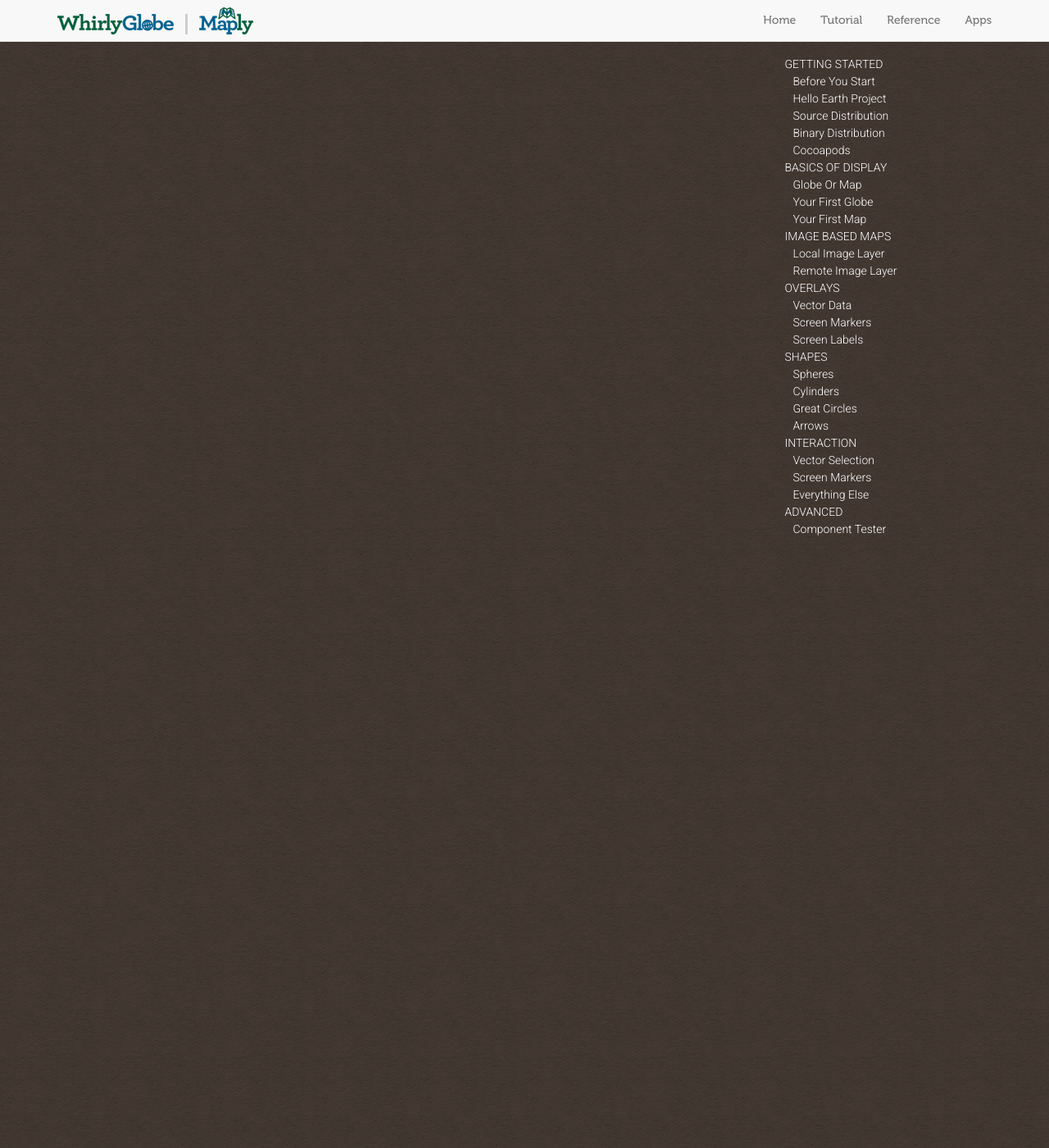
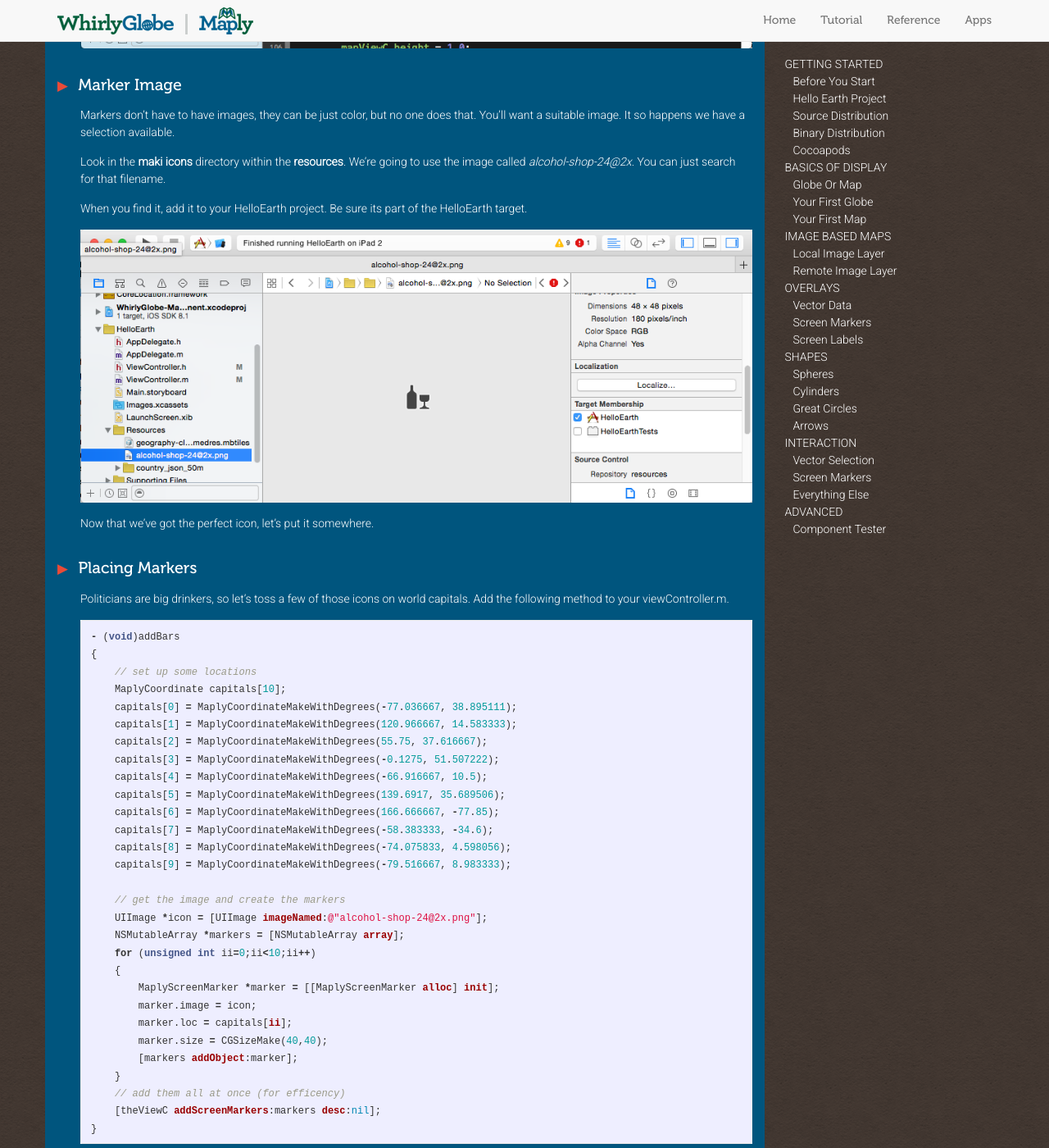
Before and after one commit to muruganandham/WhirlyGlobe-Maply-Site, a Jekyll site: the page built from tutorial/screen_markers.md, in a window 1280 px wide and 1400 px high, scrolled down 518 px. Shown: the whole window at 82% size. Built offline with Jekyll 4.4.1, drawn with Linux system fonts in a browser that asks for light colours; nearby versions of some CDN libraries; some web fonts are replaced; some of the changed text lies outside the part shown.

Commit message:
Screen marker tutorial.

```diff
--- a/tutorial/screen_markers.md
+++ b/tutorial/screen_markers.md
@@ -2,3 +2,69 @@
 title: Screen Markers
 layout: tutorial
 ---
+
+Screen markers are 2D markers that follow a location on the globe or map.  As the user moves, they move, but they don't get any bigger or smaller.
+
+We'll need an XCode project here, so if you haven't done the [Hello Earth](hello_earth.html) tutorial go do that.  If you haven't got one yet, here's a suitable [ViewController.m]({{ site.baseurl }}/tutorial/code/ViewController_screen_markers.m).
+
+![Xcode HelloEarth]({{ site.baseurl }}/images/tutorial/screen_markers_1.png)
+
+### Marker Image
+
+Markers don't have to have images, they can be just color, but no one does that.  You'll want a suitable image.  It so happens we have a selection available.
+
+Look in the **maki icons** directory within the **resources**.  We're going to use the image called *alcohol-shop-24@2x*.  You can just search for that filename.
+
+When you find it, add it to your HelloEarth project.  Be sure its part of the HelloEarth target.
+
+![Xcode Resources]({{ site.baseurl }}/images/tutorial/screen_markers_2.png)
+
+Now that we've got the perfect icon, let's put it somewhere.
+
+### Placing Markers
+
+Politicians are big drinkers, so let's toss a few of those icons on world capitals.  Add the following method to your viewController.m.
+
+{% highlight objc %}
+­- (void)addBars
+{
+    // set up some locations
+    MaplyCoordinate capitals[10];
+    capitals[0] = MaplyCoordinateMakeWithDegrees(-77.036667, 38.895111);
+    capitals[1] = MaplyCoordinateMakeWithDegrees(120.966667, 14.583333);
+    capitals[2] = MaplyCoordinateMakeWithDegrees(55.75, 37.616667);
+    capitals[3] = MaplyCoordinateMakeWithDegrees(-0.1275, 51.507222);
+    capitals[4] = MaplyCoordinateMakeWithDegrees(-66.916667, 10.5);
+    capitals[5] = MaplyCoordinateMakeWithDegrees(139.6917, 35.689506);
+    capitals[6] = MaplyCoordinateMakeWithDegrees(166.666667, -77.85);
+    capitals[7] = MaplyCoordinateMakeWithDegrees(-58.383333, -34.6);
+    capitals[8] = MaplyCoordinateMakeWithDegrees(-74.075833, 4.598056);
+    capitals[9] = MaplyCoordinateMakeWithDegrees(-79.516667, 8.983333);
+
+    // get the image and create the markers
+    UIImage *icon = [UIImage imageNamed:@"alcohol-shop-24@2x.png"];
+    NSMutableArray *markers = [NSMutableArray array];
+    for (unsigned int ii=0;ii<10;ii++)
+    {
+        MaplyScreenMarker *marker = [[MaplyScreenMarker alloc] init];
+        marker.image = icon;
+        marker.loc = capitals[ii];
+        marker.size = CGSizeMake(40,40);
+        [markers addObject:marker];
+    }
+    // add them all at once (for efficency)
+    [theViewC addScreenMarkers:markers desc:nil];
+}
+{% endhighlight %}
+
+And don't forget to run it by adding this to your viewDidLoad method.
+{% highlight objc %}
+// add the bar icons
+[self addBars];
+­{% endhighlight %}
+
+And thus we get... bars!
+
+![World Bars]({{ site.baseurl }}/images/tutorial/screen_markers_3.png)
+
+Astute observers will point out that not all of those are world capitals.  Don't bother, I'm an American and thus ignorant of geography.
```
Also changed, not shown: images/tutorial/screen_markers_1.png (added), images/tutorial/screen_markers_2.png (added), images/tutorial/screen_markers_3.png (added), 2 other files.
